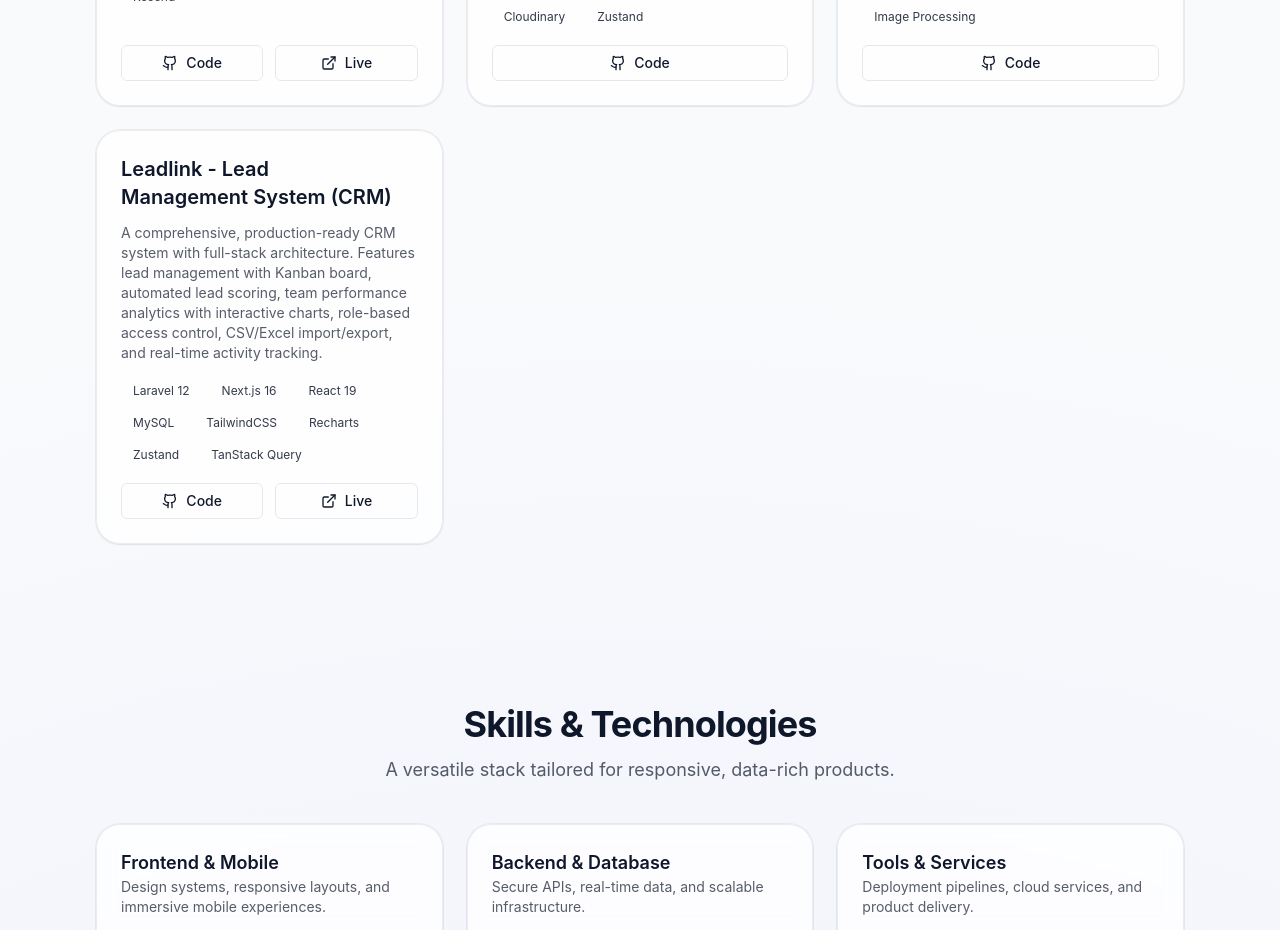
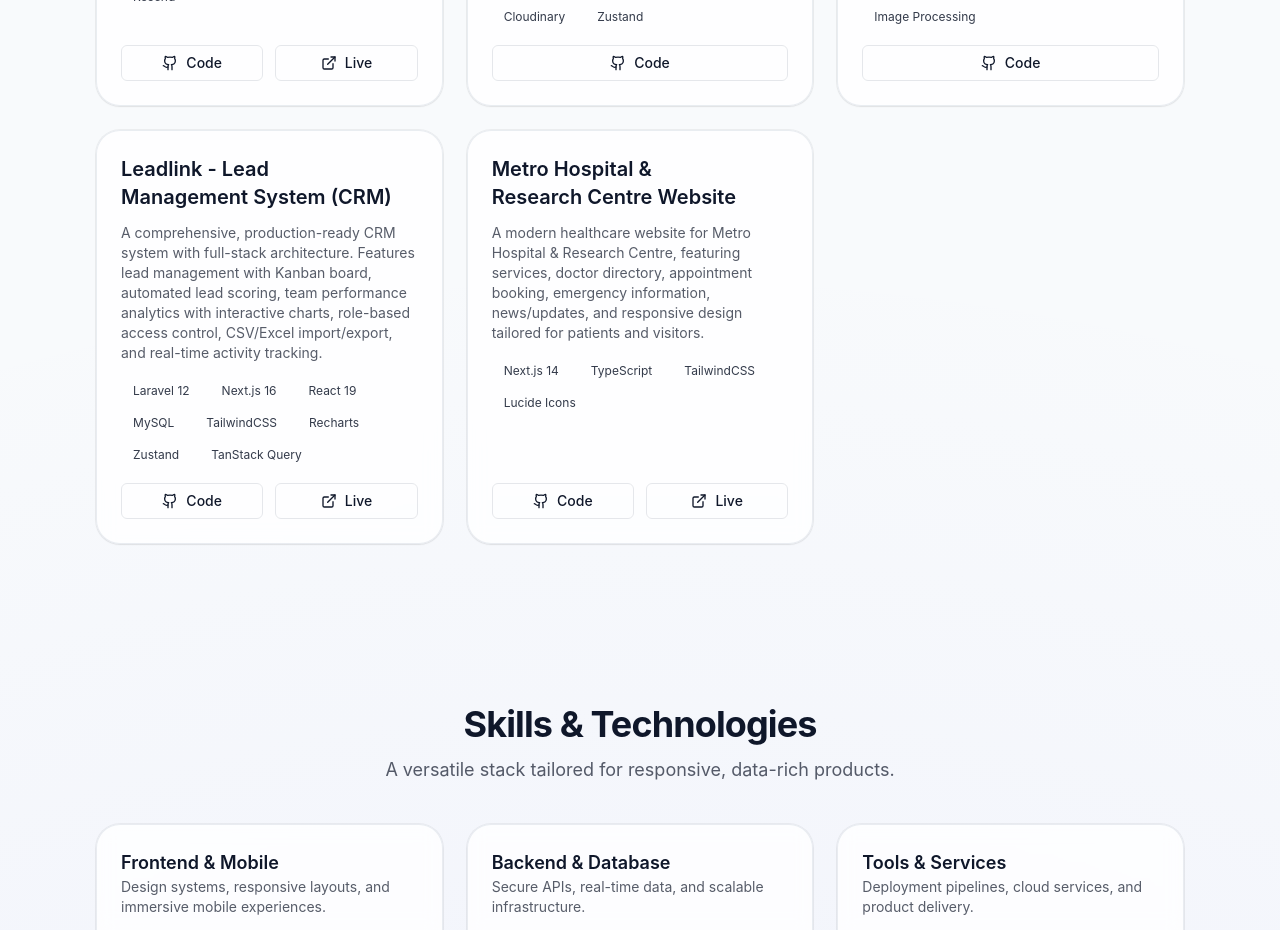
Before and after one commit to amantoppo1739/portfolio, a Next.js app: page / in a window 1280 px wide. Shown: the part 2100-3030 px from the top of the page. Built offline with nearby package versions, Linux system fonts and the light colour scheme.

Commit message:
Add Metro Hospital website project entry

```diff
--- a/components/projects.tsx
+++ b/components/projects.tsx
@@ -73,6 +73,19 @@ const projects: Project[] = [
     githubUrl: "https://github.com/amantoppo1739",
     liveUrl: "https://sales-lead-management-system.vercel.app/",
   },
+  {
+    title: "Metro Hospital & Research Centre Website",
+    description:
+      "A modern healthcare website for Metro Hospital & Research Centre, featuring services, doctor directory, appointment booking, emergency information, news/updates, and responsive design tailored for patients and visitors.",
+    technologies: [
+      "Next.js 14",
+      "TypeScript",
+      "TailwindCSS",
+      "Lucide Icons",
+    ],
+    githubUrl: "https://github.com/amantoppo1739/Hospital-website",
+    liveUrl: "https://hospital-website-red.vercel.app/",
+  },
 ];
 
 export default function Projects() {
```
